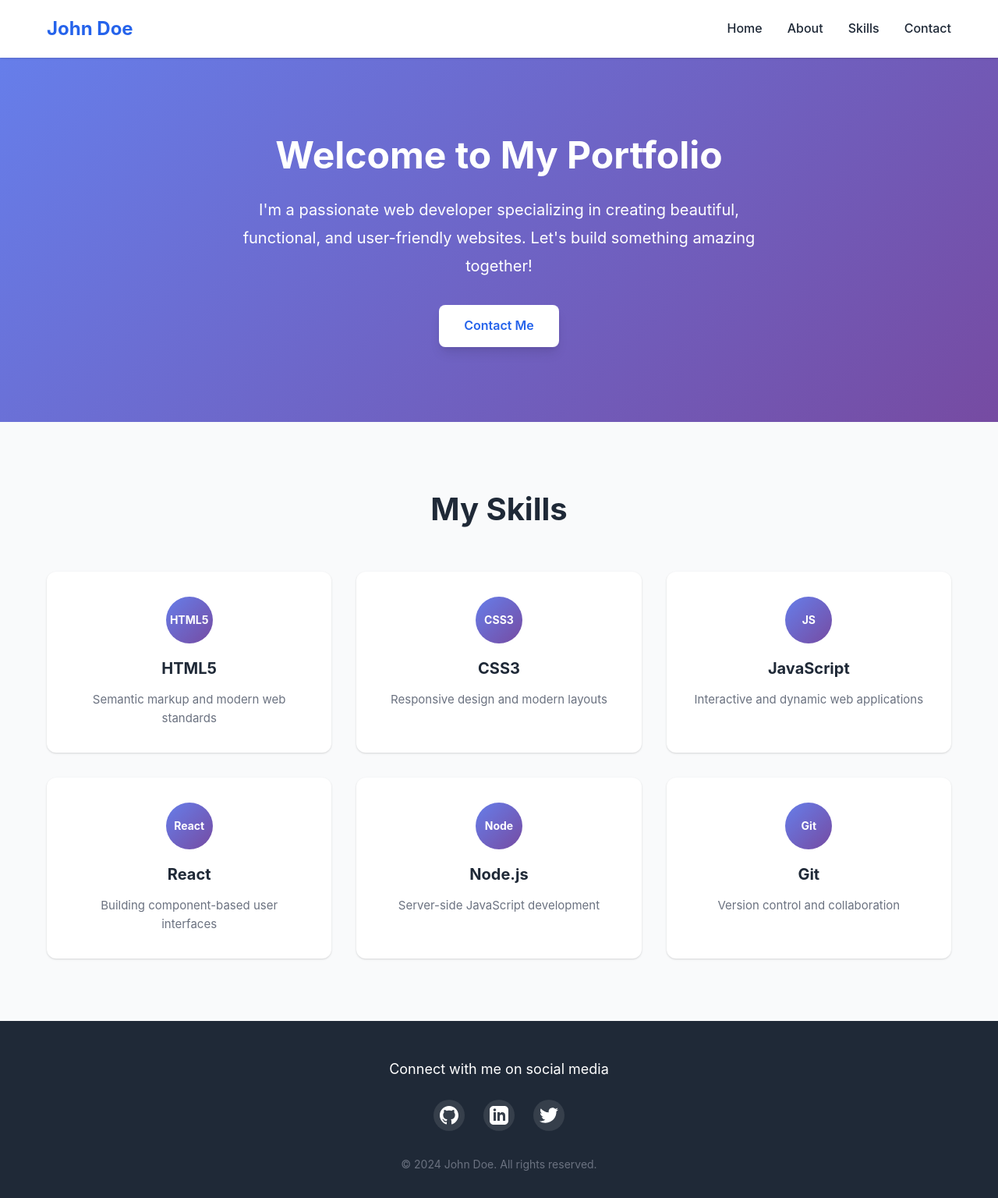
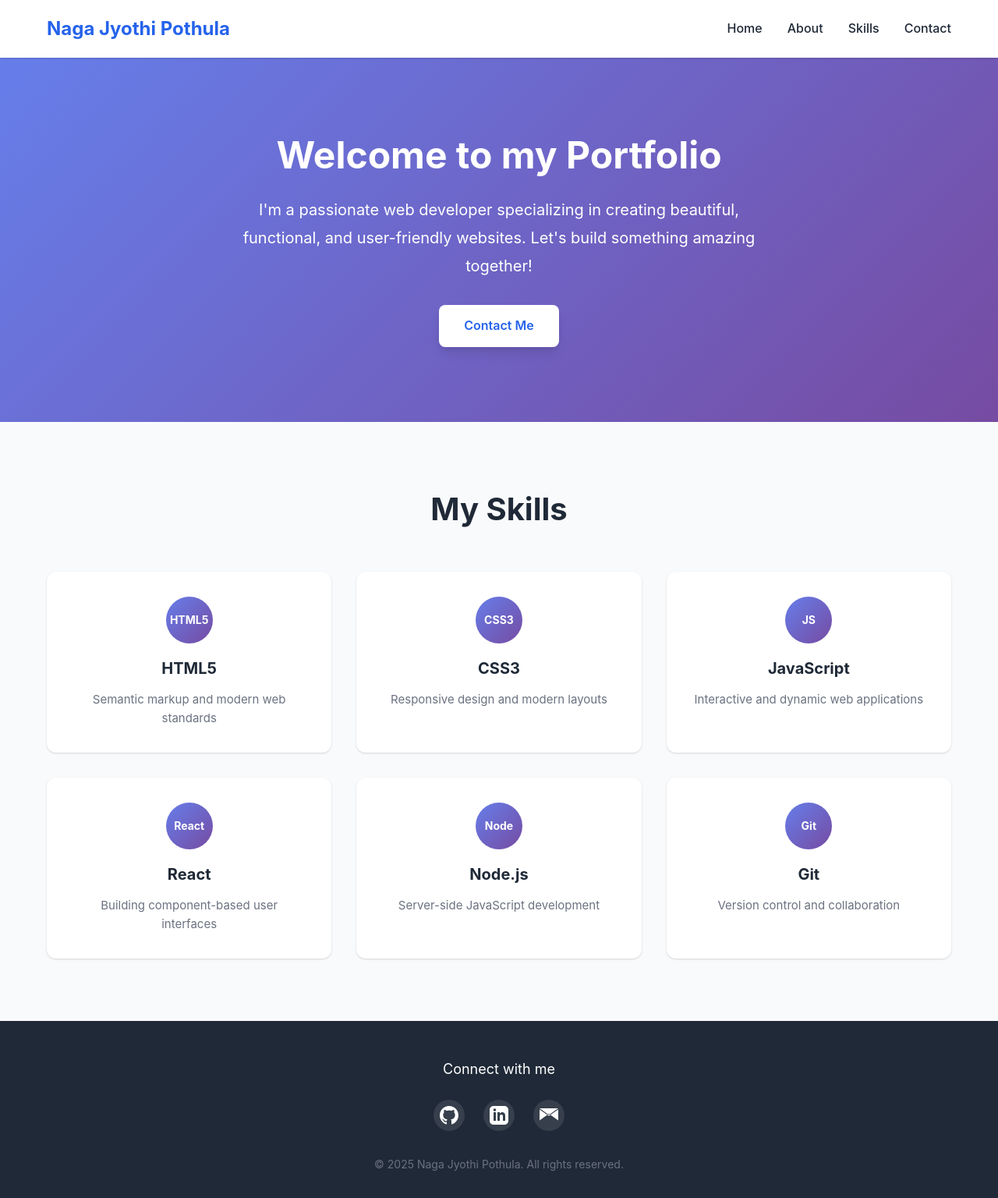
Before and after one commit to PothulaNagaJyothi/Personal-Portfolio-Webpage, a plain HTML site: page index.html in a window 1280 px wide. Shown: the whole page at 78% size. Drawn offline with Linux system fonts and the light colour scheme.

Commit message:
Changes made to index.html and README.md file

```diff
--- a/index.html
+++ b/index.html
@@ -9,7 +9,7 @@
 <body>
     <header class="header">
         <div class="container">
-            <div class="logo">John Doe</div>
+            <div class="logo">Naga Jyothi Pothula</div>
             <input type="checkbox" id="menu-toggle" class="menu-toggle">
             <label for="menu-toggle" class="hamburger">
                 <span></span>
@@ -27,7 +27,7 @@
 
     <section class="hero" id="home">
         <div class="container">
-            <h1 class="hero-title">Welcome to My Portfolio</h1>
+            <h1 class="hero-title">Welcome to my Portfolio</h1>
             <p class="hero-description">I'm a passionate web developer specializing in creating beautiful, functional, and user-friendly websites. Let's build something amazing together!</p>
             <a href="#contact" class="btn">Contact Me</a>
         </div>
@@ -73,25 +73,25 @@
 
     <footer class="footer" id="contact">
         <div class="container">
-            <p class="footer-text">Connect with me on social media</p>
+            <p class="footer-text">Connect with me</p>
             <div class="social-links">
-                <a href="https://github.com" target="_blank" rel="noopener noreferrer" class="social-link">
+                <a href="https://github.com/PothulaNagaJyothi" target="_blank" rel="noopener noreferrer" class="social-link">
                     <svg width="24" height="24" viewBox="0 0 24 24" fill="currentColor">
                         <path d="M12 0c-6.626 0-12 5.373-12 12 0 5.302 3.438 9.8 8.207 11.387.599.111.793-.261.793-.577v-2.234c-3.338.726-4.033-1.416-4.033-1.416-.546-1.387-1.333-1.756-1.333-1.756-1.089-.745.083-.729.083-.729 1.205.084 1.839 1.237 1.839 1.237 1.07 1.834 2.807 1.304 3.492.997.107-.775.418-1.305.762-1.604-2.665-.305-5.467-1.334-5.467-5.931 0-1.311.469-2.381 1.236-3.221-.124-.303-.535-1.524.117-3.176 0 0 1.008-.322 3.301 1.23.957-.266 1.983-.399 3.003-.404 1.02.005 2.047.138 3.006.404 2.291-1.552 3.297-1.23 3.297-1.23.653 1.653.242 2.874.118 3.176.77.84 1.235 1.911 1.235 3.221 0 4.609-2.807 5.624-5.479 5.921.43.372.823 1.102.823 2.222v3.293c0 .319.192.694.801.576 4.765-1.589 8.199-6.086 8.199-11.386 0-6.627-5.373-12-12-12z"/>
                     </svg>
                 </a>
-                <a href="https://linkedin.com" target="_blank" rel="noopener noreferrer" class="social-link">
+                <a href="https://www.linkedin.com/in/naga-jyothi-pothula" target="_blank" rel="noopener noreferrer" class="social-link">
                     <svg width="24" height="24" viewBox="0 0 24 24" fill="currentColor">
                         <path d="M19 0h-14c-2.761 0-5 2.239-5 5v14c0 2.761 2.239 5 5 5h14c2.762 0 5-2.239 5-5v-14c0-2.761-2.238-5-5-5zm-11 19h-3v-11h3v11zm-1.5-12.268c-.966 0-1.75-.79-1.75-1.764s.784-1.764 1.75-1.764 1.75.79 1.75 1.764-.783 1.764-1.75 1.764zm13.5 12.268h-3v-5.604c0-3.368-4-3.113-4 0v5.604h-3v-11h3v1.765c1.396-2.586 7-2.777 7 2.476v6.759z"/>
                     </svg>
                 </a>
-                <a href="https://twitter.com" target="_blank" rel="noopener noreferrer" class="social-link">
+                <a href="mailto:pothulanagajyothi2@gmail.com" class="social-link">
                     <svg width="24" height="24" viewBox="0 0 24 24" fill="currentColor">
-                        <path d="M24 4.557c-.883.392-1.832.656-2.828.775 1.017-.609 1.798-1.574 2.165-2.724-.951.564-2.005.974-3.127 1.195-.897-.957-2.178-1.555-3.594-1.555-3.179 0-5.515 2.966-4.797 6.045-4.091-.205-7.719-2.165-10.148-5.144-1.29 2.213-.669 5.108 1.523 6.574-.806-.026-1.566-.247-2.229-.616-.054 2.281 1.581 4.415 3.949 4.89-.693.188-1.452.232-2.224.084.626 1.956 2.444 3.379 4.6 3.419-2.07 1.623-4.678 2.348-7.29 2.04 2.179 1.397 4.768 2.212 7.548 2.212 9.142 0 14.307-7.721 13.995-14.646.962-.695 1.797-1.562 2.457-2.549z"/>
+                        <path d="M12 12.713L.043 4.542l-.005 13.916 11.962-8.528 11.965 8.528-.005-13.916zm0-1.12L23.954 3H.046z"/>
                     </svg>
                 </a>
             </div>
-            <p class="footer-copyright">&copy; 2024 John Doe. All rights reserved.</p>
+            <p class="footer-copyright">&copy; 2025 Naga Jyothi Pothula. All rights reserved.</p>
         </div>
     </footer>
 
```
Also changed, not shown: Screenshot 2025-11-18 162342.png (added), Screenshot 2025-11-18 162358.png (added), Screenshot 2025-11-18 162414.png (added), Screenshot 2025-11-18 162459.png (added), Screenshot 2025-11-18 162522.png (added), Screenshot 2025-11-18 162538.png (added), Screenshot 2025-11-18 162600.png (added), Screenshot 2025-11-18 162614.png (added), Screenshot 2025-11-18 162633.png (added), 1 other file.
